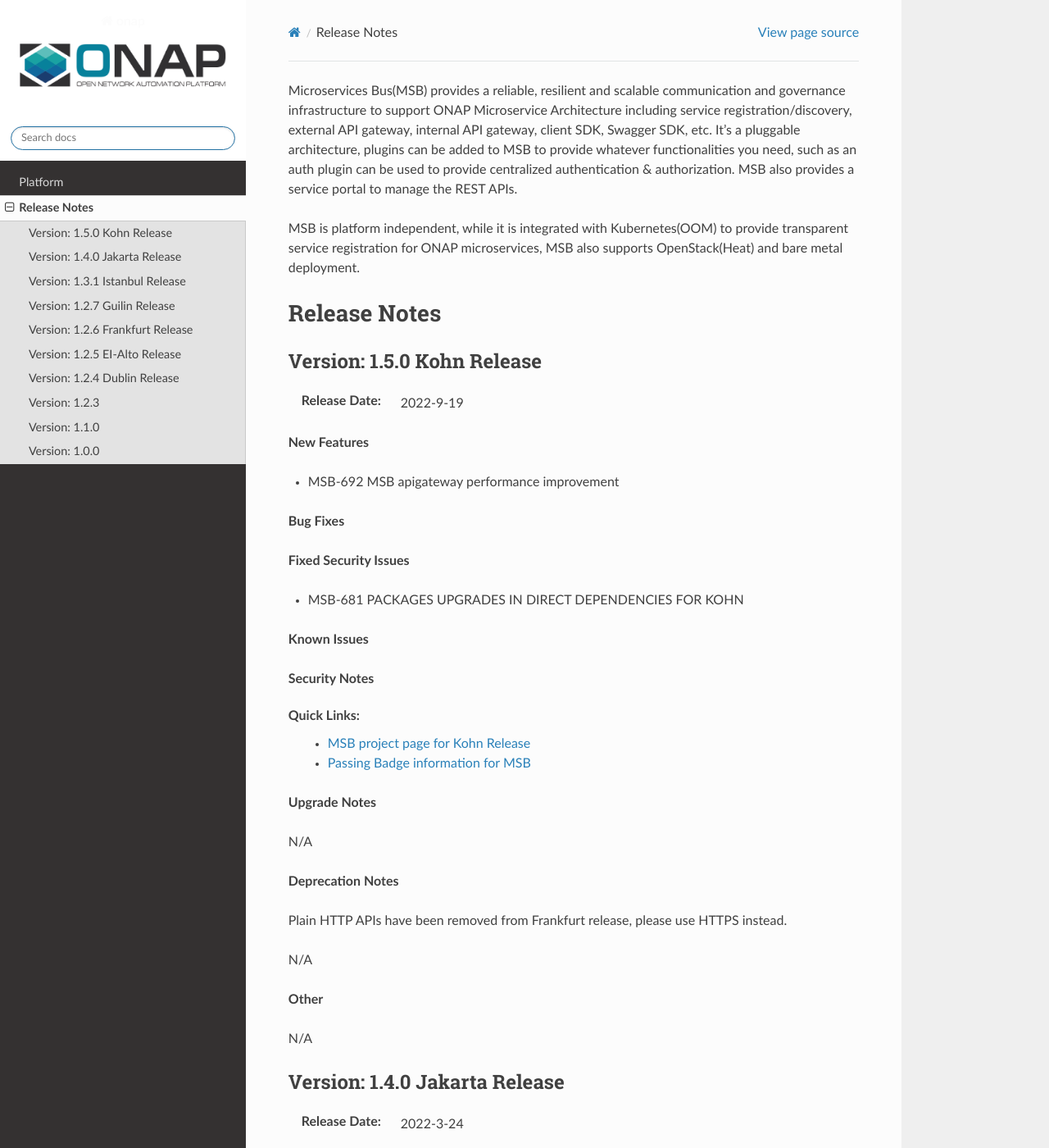
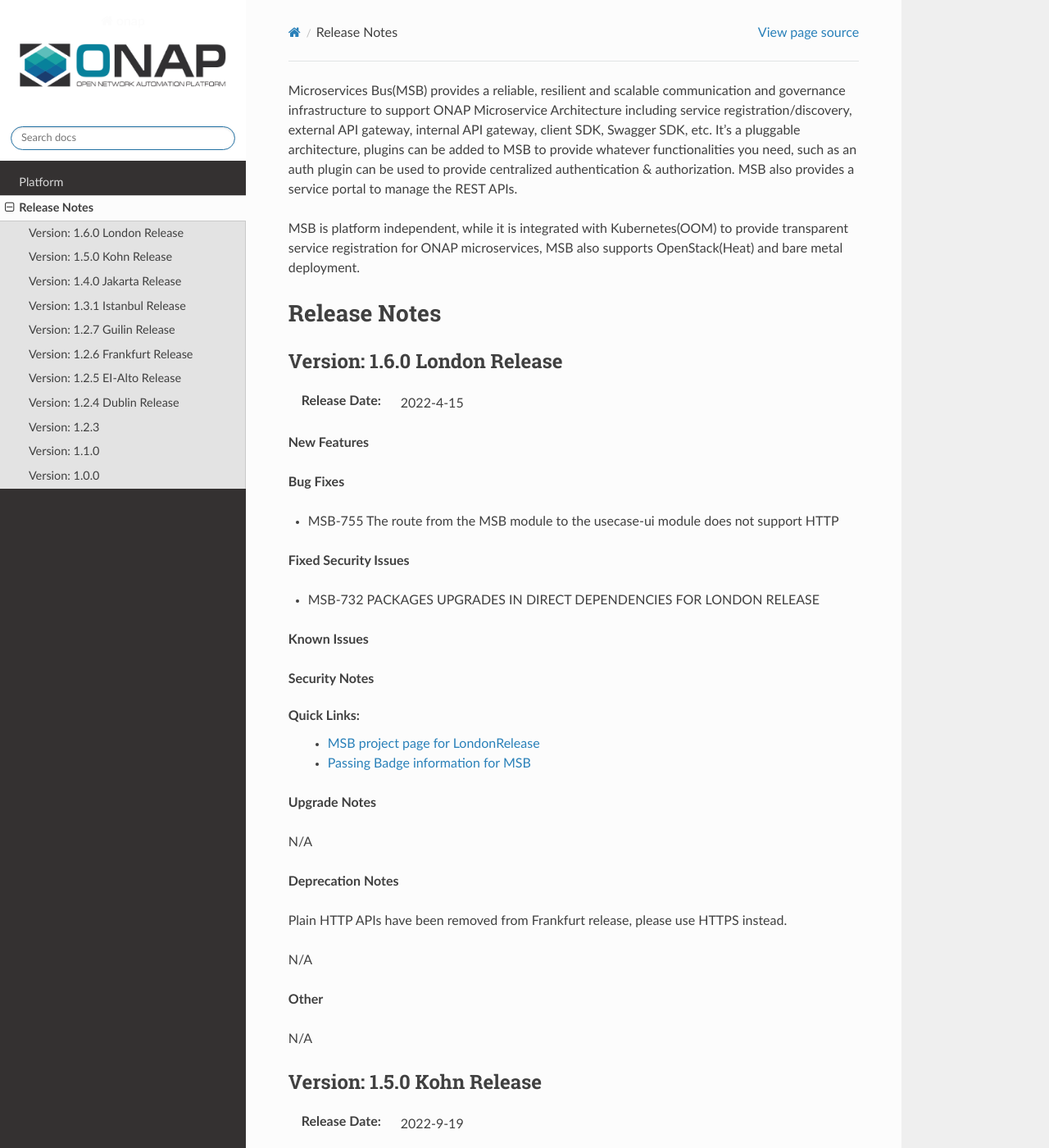
Before and after one commit to onap/archived-msb-apigateway, a Sphinx documentation site: the page built from docs/release-notes.rst, in a window 1280 px wide and 1400 px high. Shown: the whole window at 82% size. Built offline with Sphinx 7.4.7 and the Read the Docs theme 2.0.0, drawn with Linux system fonts in a browser that asks for light colours.

Commit message:
Release apigateway container 1.6.0 Issue-ID: MSB-750
Signed-off-by: wangjiahang <wang.jiahang@zte.com.cn>
Change-Id: I86a87059812500778c6ba3b3efc63bdd523ecf9f

```diff
--- a/docs/release-notes.rst
+++ b/docs/release-notes.rst
@@ -9,6 +9,44 @@ MSB is platform independent, while it is integrated with Kubernetes(OOM) to prov
 
 Release Notes
 =============
+
+Version: 1.6.0 London Release
+-------------------------------
+
+:Release Date: 2022-4-15
+
+**New Features**
+
+**Bug Fixes**
+
+- MSB-755  The route from the MSB module to the usecase-ui module does not support HTTP
+
+**Fixed Security Issues**
+
+- MSB-732  PACKAGES UPGRADES IN DIRECT DEPENDENCIES FOR LONDON RELEASE
+
+**Known Issues**
+
+**Security Notes**
+
+Quick Links:
+        - `MSB project page for LondonRelease <https://wiki.onap.org/display/DW/Microservices+Bus+Project>`_
+
+        - `Passing Badge information for MSB <https://bestpractices.coreinfrastructure.org/en/projects/1601>`_
+
+**Upgrade Notes**
+
+N/A
+
+**Deprecation Notes**
+
+Plain HTTP APIs have been removed from Frankfurt release, please use HTTPS instead.
+
+N/A
+
+**Other**
+
+N/A
 
 Version: 1.5.0 Kohn Release
 -------------------------------
```
Also changed, not shown: 1 other file.
